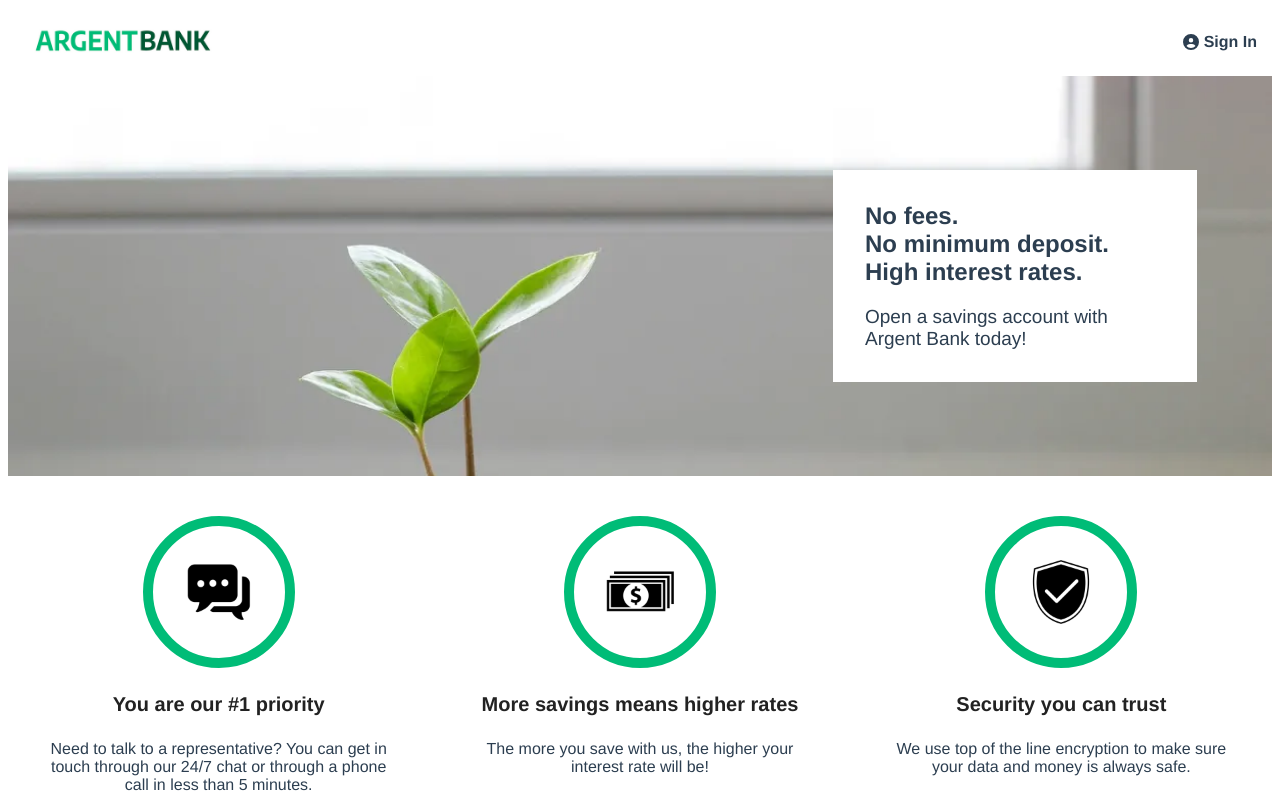
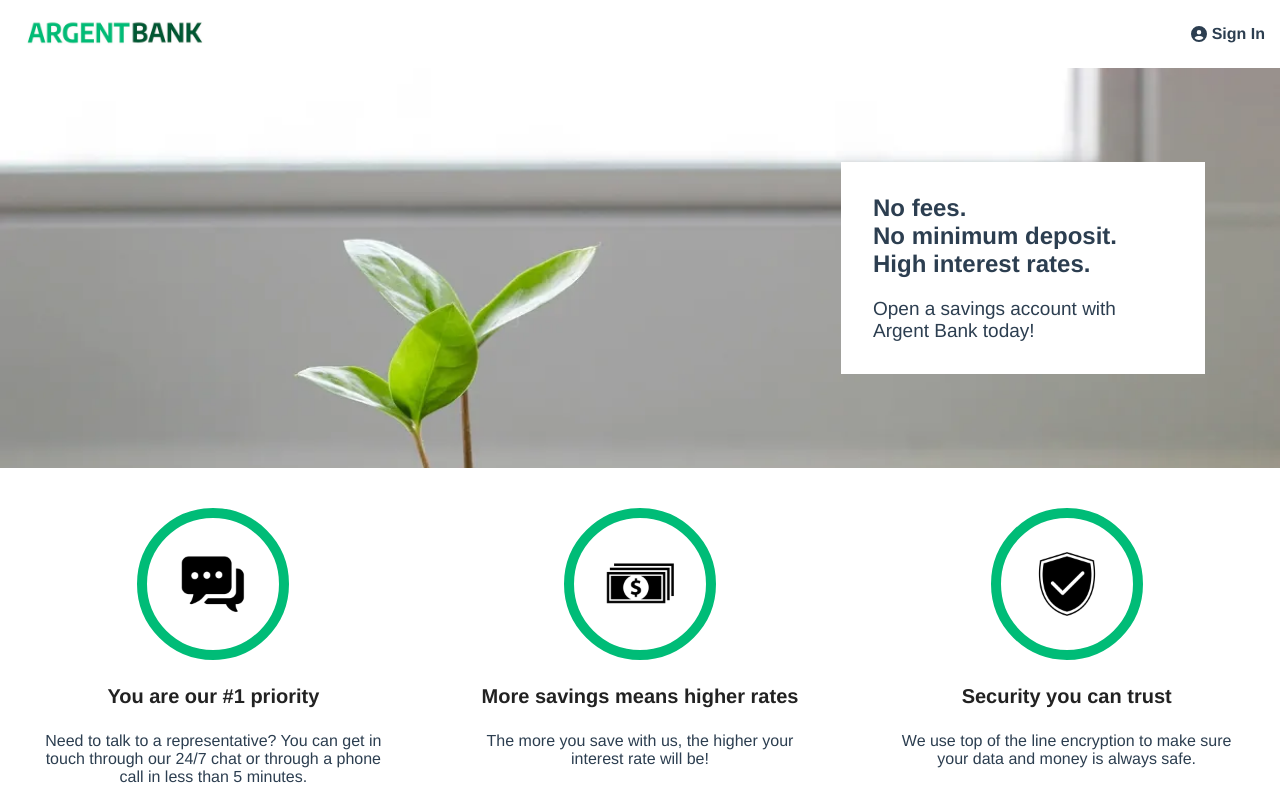
Before and after one commit to JulieDG9/P10_ArgentBankBis, a React app in the folder frontEnd/: page / in a window 1280 px wide. Shown: the top 800 px of the page. Built offline with nearby package versions, Linux system fonts and the light colour scheme; the HTML template or start-up script is replaced by a standard one.

Commit message:
Maj App.jsx, main.jsx, main.scss

```diff
--- a/frontEnd/src/App.jsx
+++ b/frontEnd/src/App.jsx
@@ -1,24 +1,24 @@
 import { BrowserRouter as Router, Routes, Route } from "react-router-dom";
 import Header from "./components/Header/Header";
-import SignIn from "./components/SignIn/SignIn";
+import SignInPage from "./pages/SignInPage/SignInPage";
+import ProfilePage from "./pages/ProfilePage/ProfilePage";
 import Footer from "./components/Footer/Footer";
 import HomePage from "./pages/HomePage/HomePage";
 import NotFound from "./pages/NotFound/NotFound";
 
-const App = () => {
+export default function App() {
   return (
     <div>
       <Router>
         <Header />
         <Routes>
           <Route path="/" element={<HomePage />} />
-          <Route path="/signin" element={<SignIn />} />
+          <Route path="/signin" element={<SignInPage />} />
+          <Route path="/profile" element={<ProfilePage />} />
           <Route path="*" element={<NotFound />} />
         </Routes>
         <Footer />
       </Router>
     </div>
   );
-};
-
-export default App;
+}
--- a/frontEnd/src/main.jsx
+++ b/frontEnd/src/main.jsx
@@ -1,5 +1,5 @@
 // import React from "react";
-import ReactDOM from "react-dom";
+import ReactDOM from "react-dom/client";
 import App from "./App.jsx";
 import "./main.scss";
 import { Provider } from "react-redux";
--- a/frontEnd/src/main.scss
+++ b/frontEnd/src/main.scss
@@ -1,7 +1,22 @@
+html,
+body {
+  margin: 0;
+  padding: 0;
+  width: 100%;
+  height: 100%;
+  box-sizing: border-box;
+}
+
+// *,
+// *::before,
+// *::after {
+//   box-sizing: inherit;
+// }
+
 #root {
   font-family: Avenir, Helvetica, Arial, sans-serif;
   text-align: center;
   color: #2c3e50;
-  box-sizing: border-box;
   width: 100%;
+  height: 100%;
 }
```
